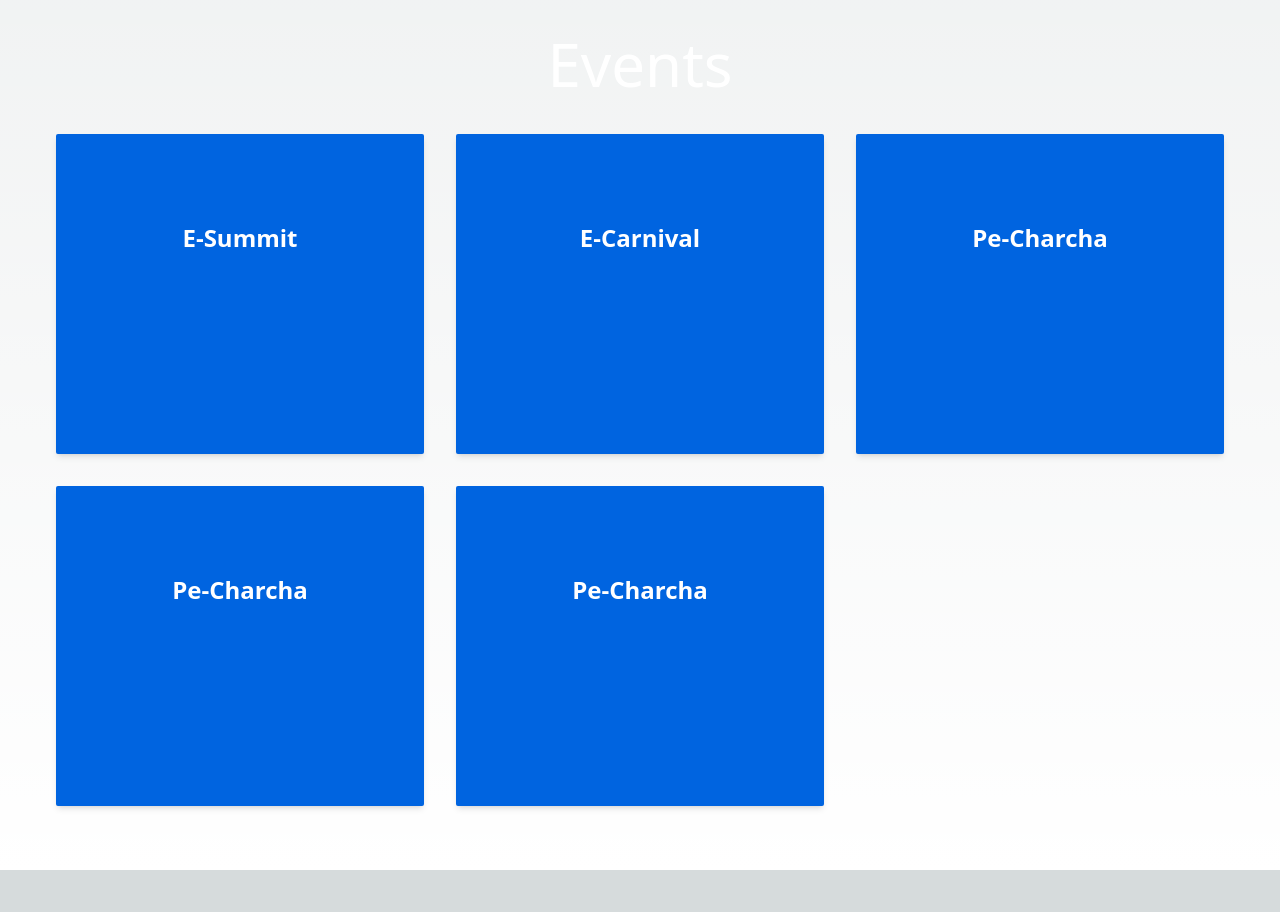
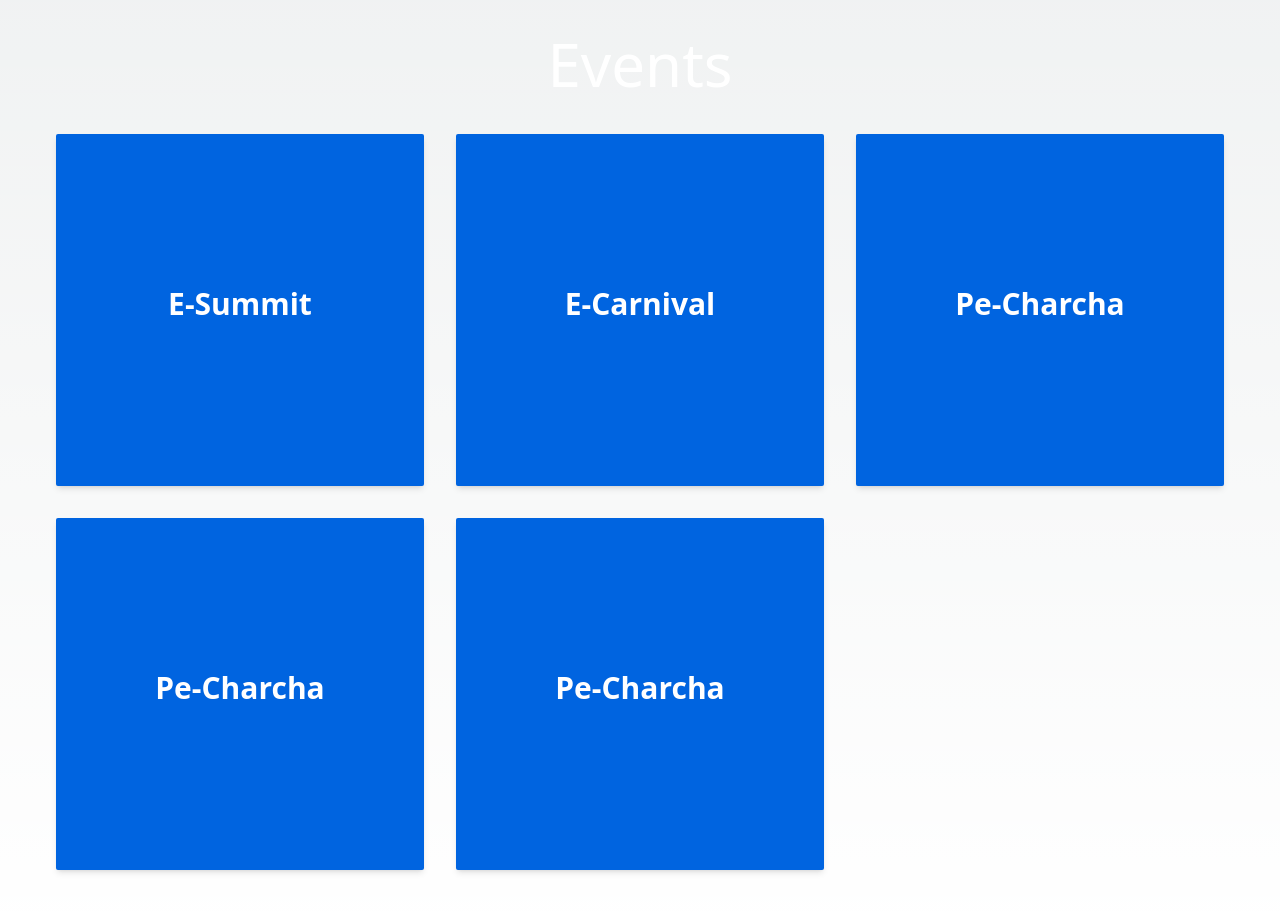
Before and after one commit to techwizard31/project-wallstreet, a Next.js app: page / in a window 1280 px wide. Shown: the part 1700-2612 px from the top of the page. Before the commit the page ends 2570 px from the top, so only its background shows below. Built offline with nearby package versions, Linux system fonts and the light colour scheme.

Commit message:
Card rectangular

```diff
--- a/src/components/Event.tsx
+++ b/src/components/Event.tsx
@@ -1,4 +1,5 @@
 "use client";
+import Image from "next/image";
 import React, { useEffect, useState } from "react";
 
 interface Event {
@@ -49,7 +50,7 @@ function Event() {
   return (
     <section id="Events" className="pb-16">
       <div className="container mx-auto px-4">
-        <h2 className="text-white text-6xl flex justify-center p-10">
+        <h2 className="text-white text-6xl flex justify-center p-10 ">
           Events
         </h2>{" "}
 
@@ -57,17 +58,26 @@ function Event() {
           {events.map((event, index) => (
             <div
               key={index}
-              className="relative bg-[#0064E0] rounded-sm shadow-md overflow-hidden group transition-all duration-500 ease-in-out transform hover:scale-105 h-[20rem]"
+              className="relative bg-[#0064E0] rounded-sm shadow-md overflow-hidden group transition-all duration-500 ease-in-out transform hover:scale-105 h-[22rem] cursor-pointer"
             >
-              {/* Title and Description */}
-              <div className="absolute top-0 left-0 w-full h-full flex flex-col items-center justify-center bg-transparent  group-hover:bg-[#000000] p-6 transition-all duration-500 ease-in-out">
+              {/* Image, Title, and Description */}
+              <div className="absolute top-0 left-0 w-full h-full flex flex-col bg-transparent group-hover:bg-[#000000] p-6 transition-all duration-500 ease-in-out">
+                {/* Image */}
+                <Image
+                  src="/Nav_Assests/image1-removebg.png"
+                  alt="logo"
+                  width={75}
+                  height={75}
+                  className="absolute top-4 left-4 opacity-0 group-hover:opacity-100 transition-opacity duration-300 ease-in-out"
+                />
+
                 {/* Title */}
-                <h3 className="text-white text-2xl font-bold group-hover:translate-y-[-20px] transition-transform duration-300 ease-in-out group-hover:text-[#0064E0] ">
+                <h3 className="absolute px-4 text-white font-bold transition-transform duration-500 ease-in-out group-hover:text-[#0068e0] text-3xl group-hover:self-start pt-[8rem] group-hover:pt-0 self-center group-hover:top-28 group-hover:left-10 transform group-hover:translate-x-[-2rem] group-hover:translate-y-[-2rem]">
                   {event.title}
                 </h3>
 
                 {/* Description */}
-                <p className="text-gray-200 opacity-0 group-hover:opacity-100 transition-opacity duration-300 ease-in-out mt-4">
+                <p className="absolute top-28 left-4 px-4 text-gray-200 opacity-0 group-hover:opacity-100 transition-opacity duration-300 ease-in-out mt-4">
                   {event.description}
                 </p>
               </div>
```
